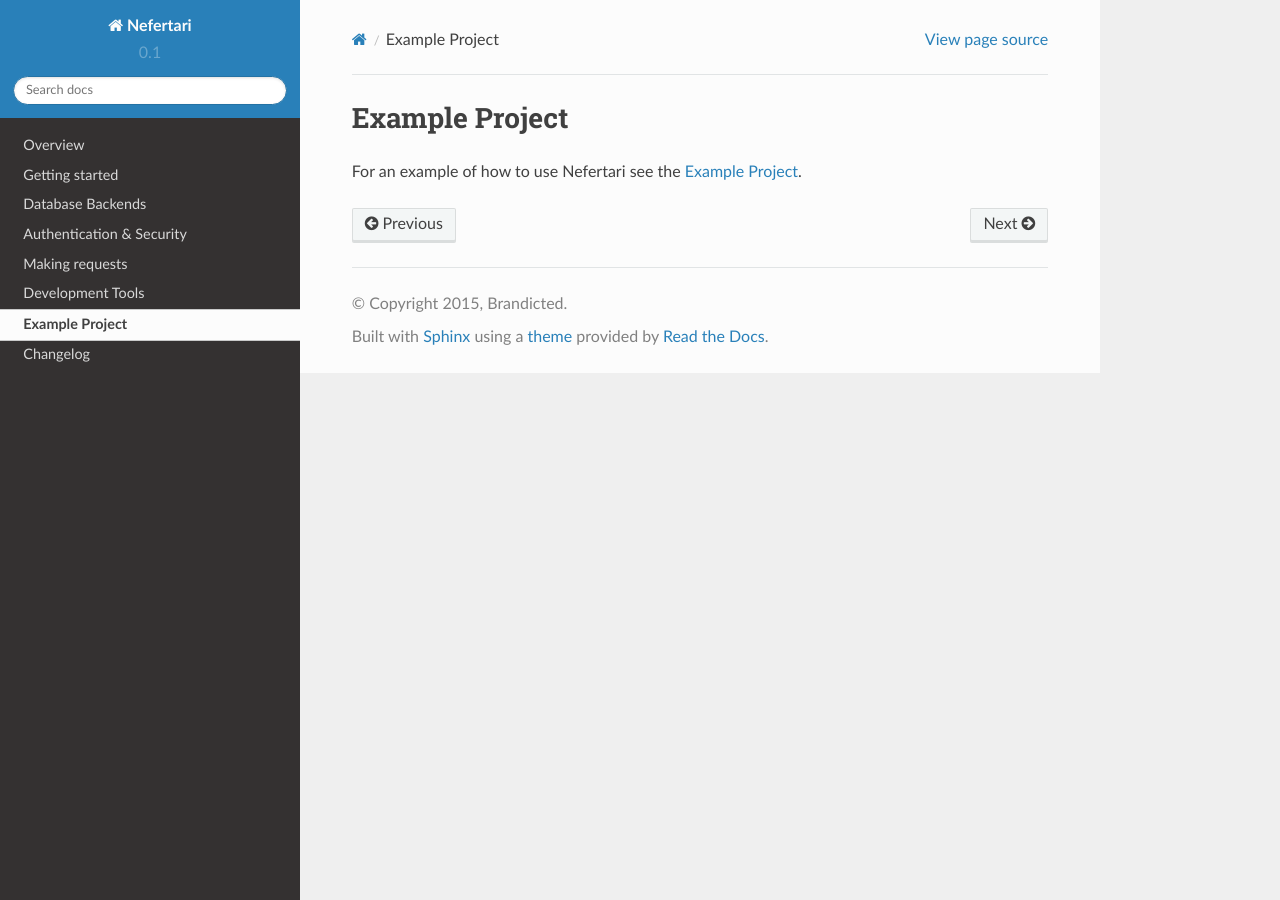
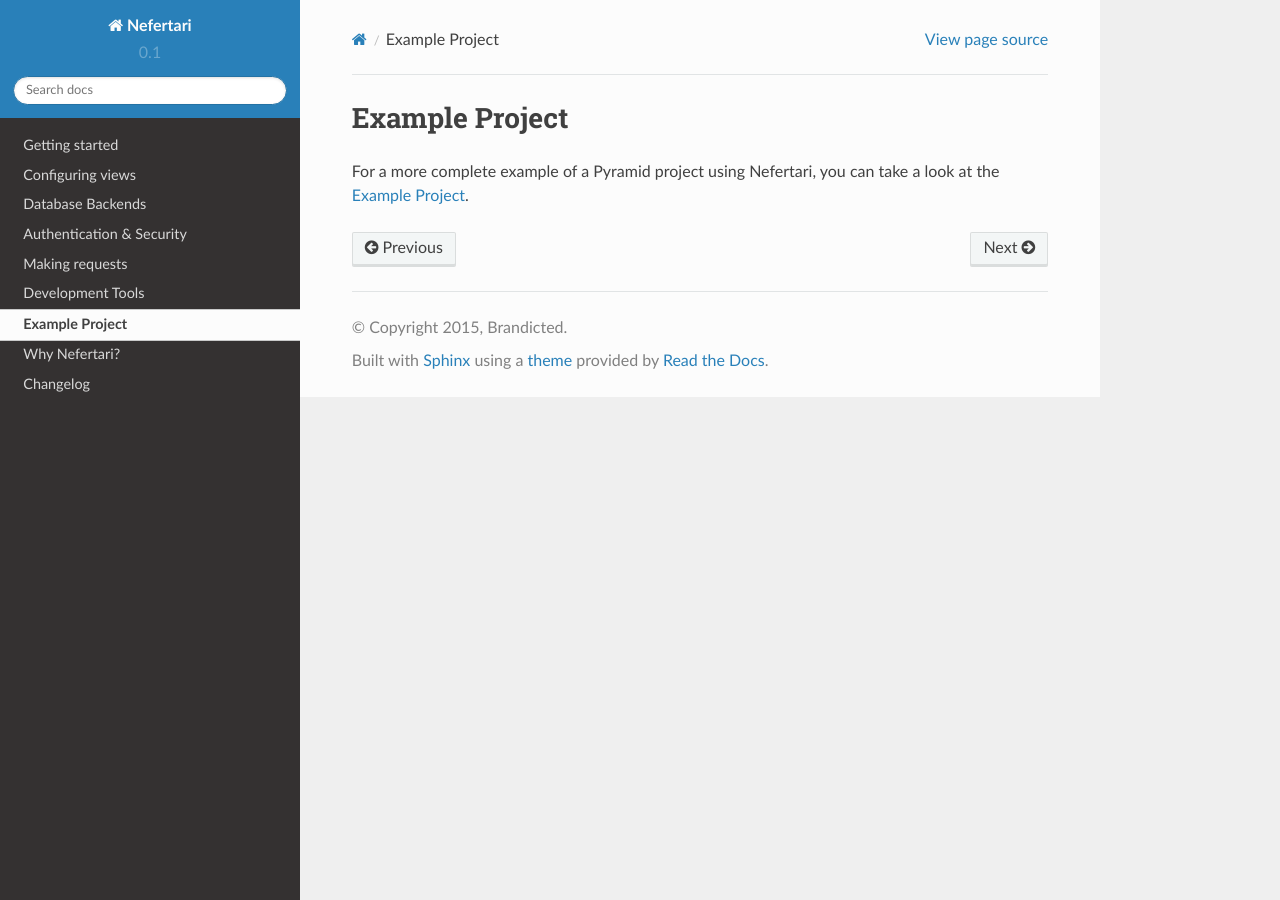
Before and after one commit to ramses-tech/nefertari, a Sphinx documentation site: the page built from docs/source/example_project.rst, in a window 1280 px wide. Built offline with Sphinx 7.4.7 and the Read the Docs theme 2.0.0, drawn with Linux system fonts in a browser that asks for light colours.

```diff
--- a/docs/source/database_backends.rst
+++ b/docs/source/database_backends.rst
@@ -11,7 +14,7 @@ Each Nefertari engine is maintained in its own repository:
 Nefertari can either use `Elasticsearch <https://www.elastic.co/products/elasticsearch>`_ or the database engine itself to read (GET) any given resource. You can read more about **ESBaseDocument** in the `Wrapper API <database_backends.html#wrapper-api>`_ section below.
 
 Field abstractions
--------------------
+------------------
 
 * BigIntegerField
 * BooleanField
--- a/docs/source/example_project.rst
+++ b/docs/source/example_project.rst
@@ -1,4 +1,4 @@
 Example Project
 ===============
 
-For an example of how to use Nefertari see the `Example Project <https://github.com/brandicted/nefertari-example>`_.
+For a more complete example of a Pyramid project using Nefertari, you can take a look at the `Example Project <https://github.com/brandicted/nefertari-example>`_.
--- a/docs/source/index.rst
+++ b/docs/source/index.rst
@@ -13,13 +13,14 @@ Contents
 .. toctree::
    :maxdepth: 2
 
-   overview
    getting_started
+   views
    database_backends
    auth
    making_requests
    development_tools
    example_project
+   why
    changelog
 
 
--- a/docs/source/overview.rst
+++ b/docs/source/why.rst
@@ -1,5 +1,5 @@
-Overview
-========
+Why Nefertari?
+==============
 
 Nefertari is a tool for making REST APIs using the Pyramid web framework.
 
```
Also changed, not shown: other parts of docs/source/database_backends.rst (+3 -0 lines), docs/source/getting_started.rst (+23 -42 lines), docs/source/views.rst (added, +24 -0 lines).
